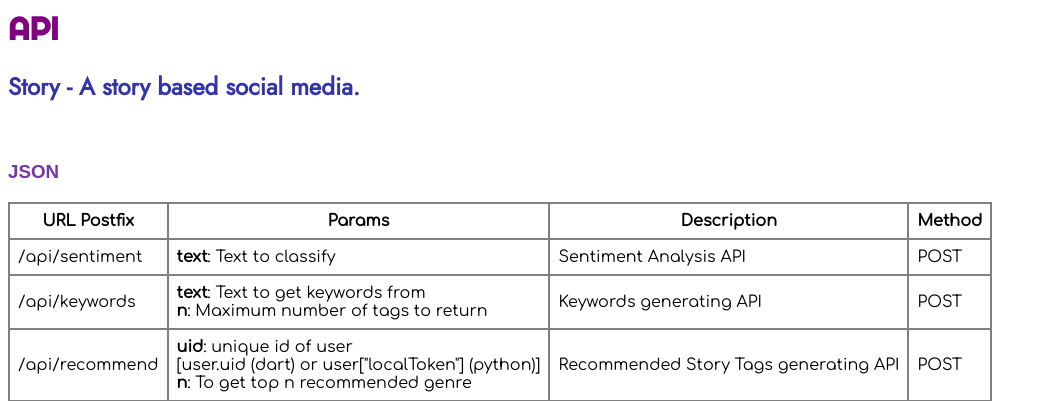
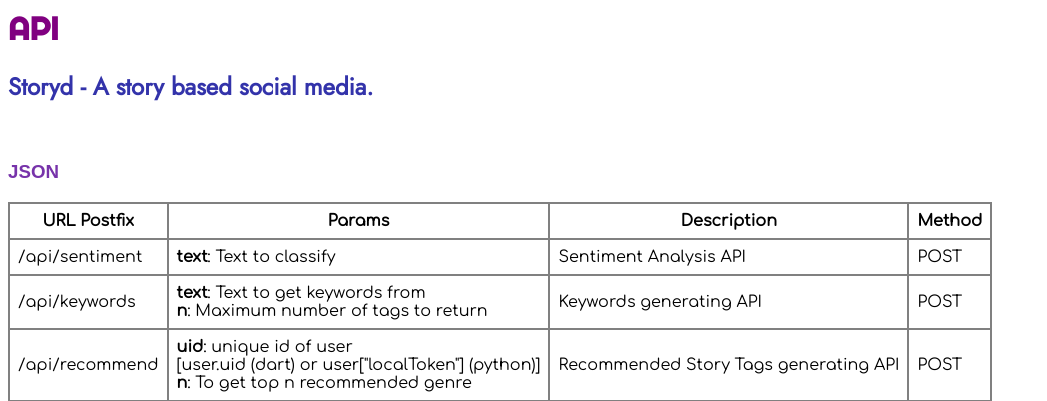
Before and after one commit to GDSC-KIIT/Storyd, a Flask app: page / in a window 1280 px wide. Shown: the top 401 px of the page, without its empty margins (0-1047 px from the left). Run offline with Flask 2, Linux system fonts and the light colour scheme; parts of the project's set-up code (start-up, migrations or seed data) failed here and were passed over.

Commit message:
Update home.html

```diff
--- a/Server/templates/home.html
+++ b/Server/templates/home.html
@@ -10,7 +10,7 @@
 
 <body>
 <h1 style="color: purple; font-family: 'Righteous', cursive">API</h1>
-<h2 style="font-family: 'Jost', sans-serif; color: #33A">Story - A story based social media.</h2>
+<h2 style="font-family: 'Jost', sans-serif; color: #33A">Storyd - A story based social media.</h2>
 <br>
 <h3 style="font-family: sans-serif; font-weight: 800; color: #73A">JSON</h3>
 <table style="font-family: 'Comfortaa', cursive;">
```
